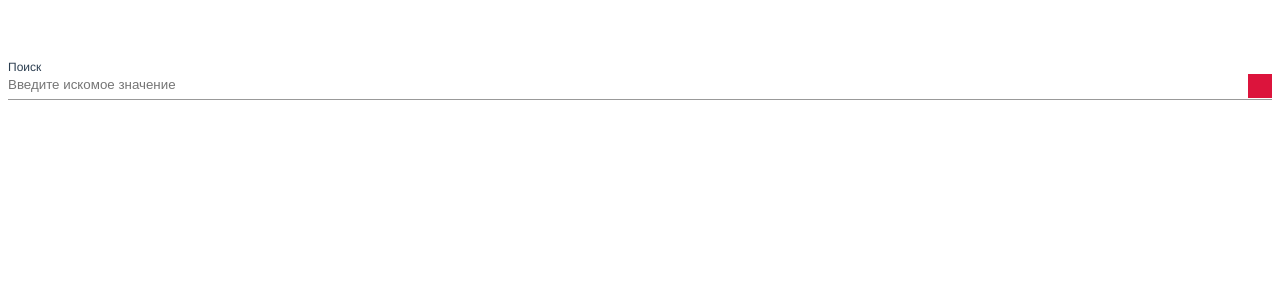
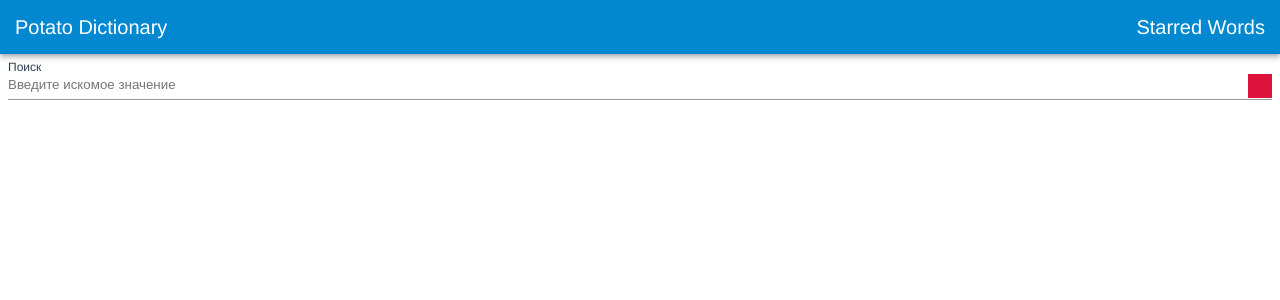
Before and after one commit to Mef45/sovcombank-dictionary, a Vue app: page / in a window 1280 px wide. Shown: the top 300 px of the page. Built offline with nearby package versions, Linux system fonts and the light colour scheme.

Commit message:
feat: реализован UI компонент header (#5)

```diff
--- a/src/App.vue
+++ b/src/App.vue
@@ -1,16 +1,25 @@
 <template>
     <div id="app">
+        <s-header title="Potato Dictionary">
+            <template v-slot:right>
+                Starred Words
+            </template>
+        </s-header>
+
         <Workspace></Workspace>
     </div>
 </template>
 
 <script lang="ts">
-import { Component, Vue } from 'vue-property-decorator'
-import Workspace from './components/Workspace.vue'
+import { Component, Vue } from 'vue-property-decorator';
+
+import Workspace from './components/Workspace.vue';
+import SHeader from './components/ui/SHeader.vue';
 
 @Component({
   components: {
     Workspace,
+    SHeader,
   },
 })
 export default class App extends Vue {}
--- /dev/null
+++ b/src/assets/variables.scss
@@ -0,0 +1,4 @@
+$primary: #0288D1;
+$font: #000000;
+$error: #D32F2F;
+$accent: #FFA000;
--- /dev/null
+++ b/src/components/ui/SHeader.vue
@@ -0,0 +1,65 @@
+<template>
+    <header
+            class="s-header"
+    >
+        <div class="s-header__content">
+            <div class="s-header__title">
+                {{ title }}
+            </div>
+
+            <span class="spacer"></span>
+
+            <div class="s-header__right">
+                <slot name="right"></slot>
+            </div>
+        </div>
+    </header>
+</template>
+
+<script lang="ts">
+import { Component, Prop, Vue } from 'vue-property-decorator';
+
+@Component
+export default class SHeader extends Vue {
+    @Prop({type: String, default: null})
+    public title!: string;
+}
+</script>
+
+<style lang="scss" scoped>
+@import '../../assets/variables.scss';
+
+.s-header {
+    position: absolute;
+    top: 0;
+    left: 0;
+    right: 0;
+    height: 54px;
+    background: $primary;
+    box-shadow: 0 2px 4px -1px rgba(0,0,0,.2),
+                0 4px 5px 0 rgba(0,0,0,.14),
+                0 1px 10px 0 rgba(0,0,0,.12);
+
+    &__content {
+        height: 100%;
+        align-items: center;
+        display: flex;
+    }
+
+    &__title {
+        font-size: 1.25rem;
+        color: #fff;
+        padding-left: 15px;
+    }
+
+    &__right {
+        font-size: 1.25rem;
+        color: #fff;
+        padding-right: 15px;
+    }
+}
+
+.spacer {
+    flex-grow: 1 !important;
+}
+</style>
```
